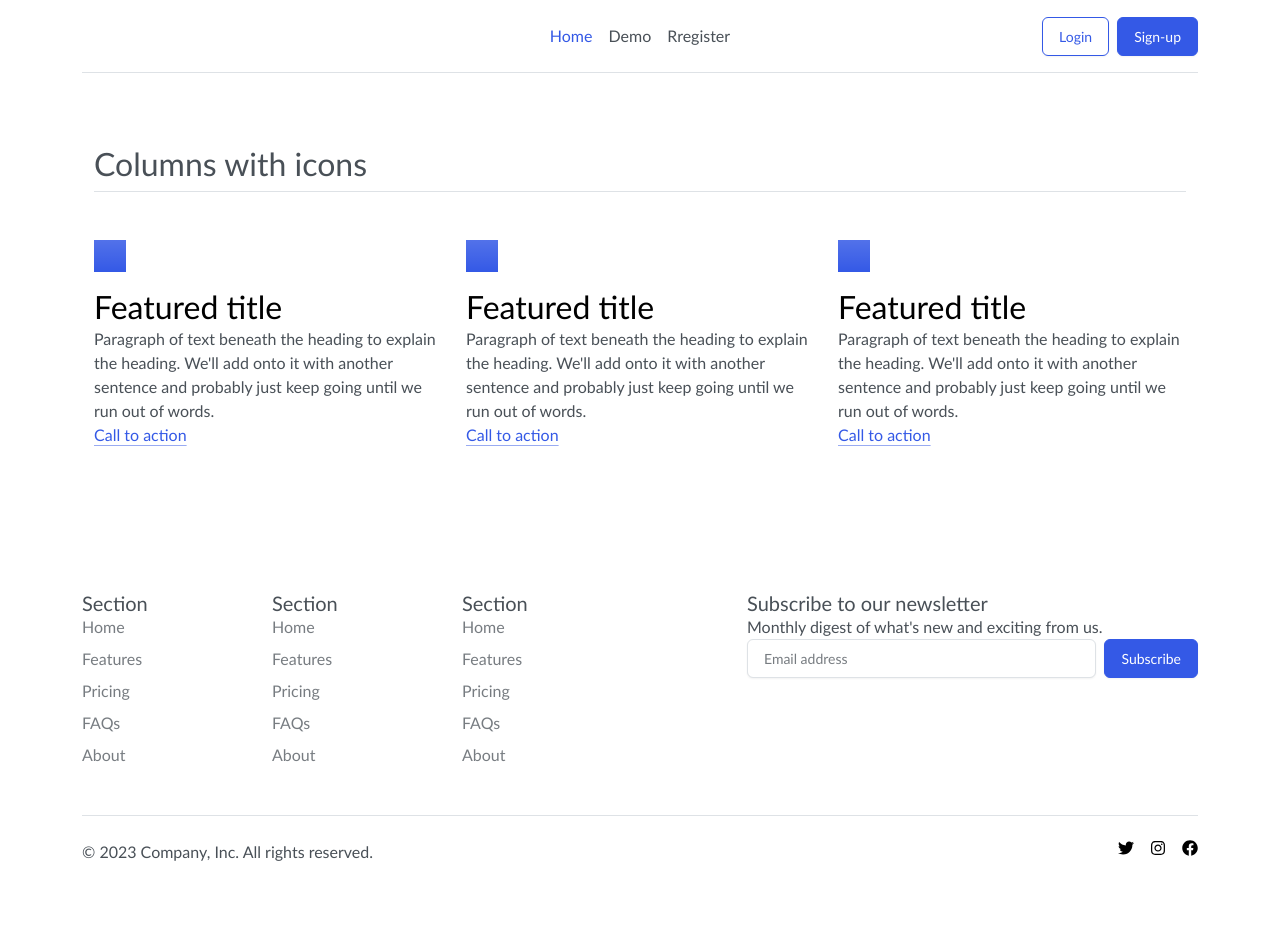
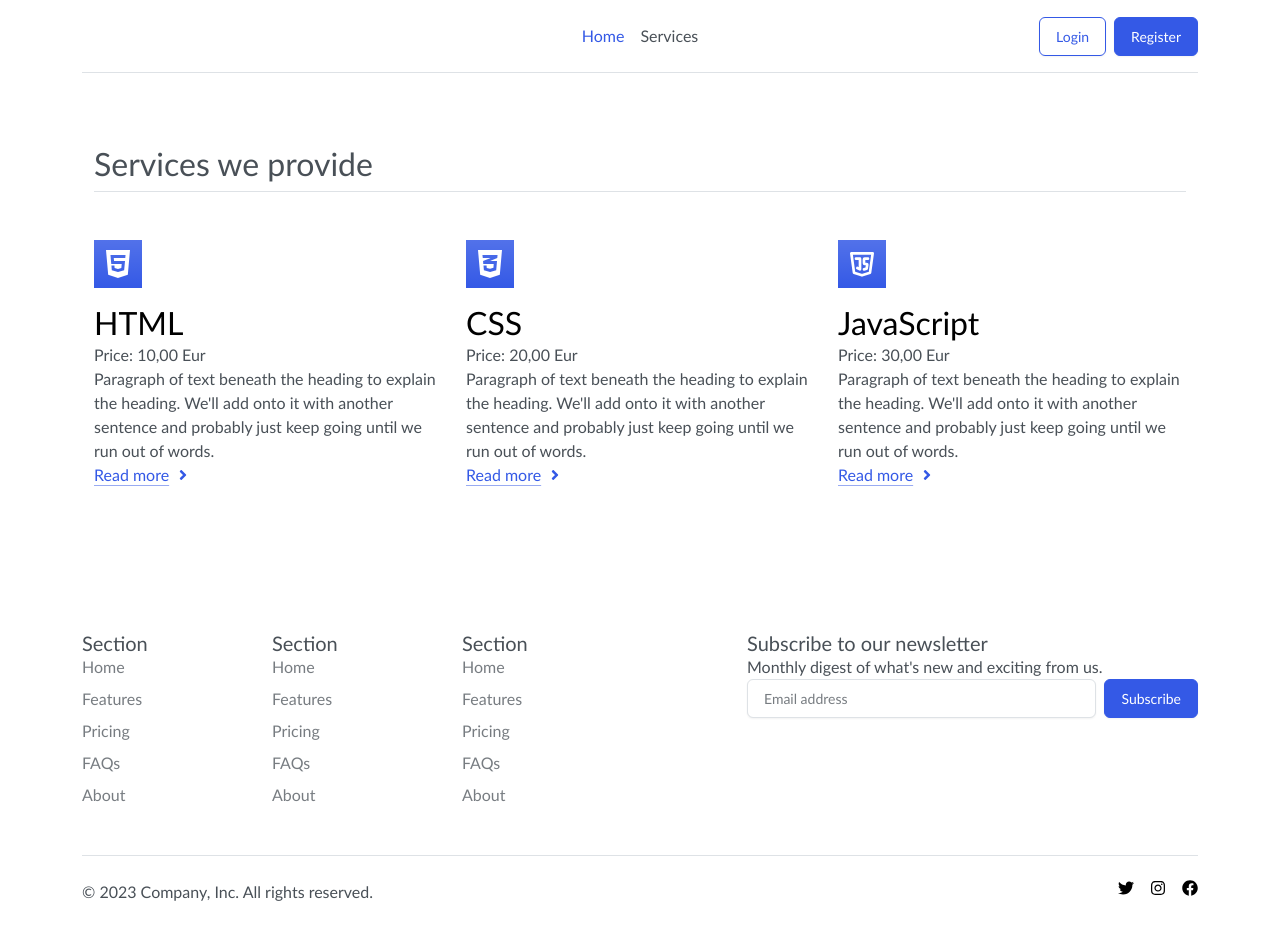
Before and after one commit to AntiusDragon/seolounge, a React (Create React App) app: page / in a window 1280 px wide. Shown: the top 940 px of the page. Built offline with nearby package versions, Linux system fonts and the light colour scheme.

Commit message:
Services

```diff
--- a/src/App.jsx
+++ b/src/App.jsx
@@ -1,6 +1,7 @@
 import { BrowserRouter, Routes, Route } from 'react-router-dom';
-import { DemoPage } from "./pages/Demo";
-import { HomePage } from "./pages/Home";
+
+import { HomePage } from "./pages/HomePage";
+import { ServicesPage } from './pages/ServicesPage';
 
 
 function App() {
@@ -8,7 +9,7 @@
     <BrowserRouter>
       <Routes>
         <Route index path='/' element={<HomePage />} />
-        <Route path='/demo' element={<DemoPage />} />
+        <Route path='/services' element={<ServicesPage />} />
         {/* <Route path='/register' element={<RegisterPage />} /> */}
         {/* <Route path='*' element={<NoPage />} /> */}
       </Routes>
--- a/src/components/Services.jsx
+++ /dev/null
@@ -1,42 +0,0 @@
-export function Services() {
-    return (
-        <div className="container px-4 py-5" id="featured-3">
-          <h2 className="pb-2 border-bottom">Columns with icons</h2>
-          <div className="row g-4 py-5 row-cols-1 row-cols-lg-3">
-            <div className="feature col">
-              <div className="feature-icon d-inline-flex align-items-center justify-content-center text-bg-primary bg-gradient fs-2 mb-3">
-                <svg className="bi" width="1em" height="1em"></svg>
-              </div>
-              <h3 className="fs-2 text-body-emphasis">Featured title</h3>
-              <p>Paragraph of text beneath the heading to explain the heading. We'll add onto it with another sentence and probably just keep going until we run out of words.</p>
-              <a href="/" className="icon-link">
-                Call to action
-                <svg className="bi"></svg>
-              </a>
-            </div>
-            <div className="feature col">
-              <div className="feature-icon d-inline-flex align-items-center justify-content-center text-bg-primary bg-gradient fs-2 mb-3">
-                <svg className="bi" width="1em" height="1em"></svg>
-              </div>
-              <h3 className="fs-2 text-body-emphasis">Featured title</h3>
-              <p>Paragraph of text beneath the heading to explain the heading. We'll add onto it with another sentence and probably just keep going until we run out of words.</p>
-              <a href="/" className="icon-link">
-                Call to action
-                <svg className="bi"></svg>
-              </a>
-            </div>
-            <div className="feature col">
-              <div className="feature-icon d-inline-flex align-items-center justify-content-center text-bg-primary bg-gradient fs-2 mb-3">
-                <svg className="bi" width="1em" height="1em"></svg>
-              </div>
-              <h3 className="fs-2 text-body-emphasis">Featured title</h3>
-              <p>Paragraph of text beneath the heading to explain the heading. We'll add onto it with another sentence and probably just keep going until we run out of words.</p>
-              <a href="/" className="icon-link">
-                Call to action
-                <svg className="bi"></svg>
-              </a>
-            </div>
-          </div>
-        </div>
-    )
-}
--- /dev/null
+++ b/src/components/ServicesBlock.jsx
@@ -0,0 +1,20 @@
+import { FaAngleRight } from "react-icons/fa";
+
+export function ServicesBlock({ data }) {
+    const { title, description, price, link, icon } = data;
+
+    return (
+        <div className="feature col">
+          <div className="feature-icon d-inline-flex align-items-center justify-content-center text-bg-primary bg-gradient fs-2 mb-3 p-2">
+          {icon}
+          </div>
+          <h3 className="fs-2 text-body-emphasis">{title}</h3>
+          <p>Price: {price},00 Eur</p>
+          <p>{description}</p>
+          <a href={link} className="icon-link">
+            Read more
+            <FaAngleRight />
+          </a>
+        </div>
+    )
+}
--- a/src/pages/Home.jsx
+++ /dev/null
@@ -1,15 +0,0 @@
-import { Footer } from "../components/Footer";
-import { Header } from "../components/Header";
-import { Services } from "../components/Services";
-
-export function HomePage() {
-    return (
-        <>
-            <Header />
-            <main>
-              <Services />
-            </main>
-            <Footer />
-        </>
-    )
-}
--- /dev/null
+++ b/src/pages/HomePage.jsx
@@ -0,0 +1,15 @@
+import { Footer } from "../sections/Footer";
+import { Header } from "../sections/Header";
+import { Services } from "../sections/Services";
+
+export function HomePage() {
+    return (
+        <>
+            <Header />
+            <main>
+                <Services limit={3} />
+            </main>
+            <Footer />
+        </>
+    )
+}
--- /dev/null
+++ b/src/pages/ServicesPage.jsx
@@ -0,0 +1,15 @@
+import { Footer } from "../sections/Footer";
+import { Header } from "../sections/Header";
+import { Services } from "../sections/Services";
+
+export function ServicesPage() {
+    return (
+        <>
+            <Header />
+            <main>
+                <Services sortBy="titleAZ"/>
+            </main>
+            <Footer />
+        </>
+    )
+}
--- a/src/components/Header.jsx
+++ b/src/sections/Header.jsx
@@ -12,13 +12,12 @@
 
             <ul className="nav col-12 col-md-auto mb-2 justify-content-center mb-md-0">
               <li><Link to="/" className="nav-link px-2 link-primary">Home</Link></li>
-              <li><Link to="/demo" className="nav-link px-2">Demo</Link></li>
-              <li><Link to="/register" className="nav-link px-2">Rregister</Link></li>
+              <li><Link to="/services" className="nav-link px-2">Services</Link></li>
             </ul>
 
             <div className="col-md-3 text-end">
               <button type="button" className="btn btn-outline-primary me-2">Login</button>
-              <button type="button" className="btn btn-primary">Sign-up</button>
+              <button type="button" className="btn btn-primary">Register</button>
             </div>
           </header>
         </div>
--- /dev/null
+++ b/src/sections/Services.jsx
@@ -0,0 +1,85 @@
+import { FaCss3Alt, FaGitAlt, FaHtml5, FaReact } from "react-icons/fa";
+import { TbBrandJavascript } from "react-icons/tb";
+import { CgSmartHomeRefrigerator } from "react-icons/cg";
+import { ServicesBlock } from "../components/ServicesBlock";
+
+export function Services({ limit, sortBy }) {
+  const servicesData = [
+    {
+      id: 1,
+      title: 'HTML',
+      description: `Paragraph of text beneath the heading to explain the heading. We'll add onto it with another sentence and probably just keep going until we run out of words.`,
+      link: '/services/HTML',
+      price: 10,
+      icon: <FaHtml5 />,
+    },
+    {
+      id: 2,
+      title: 'CSS',
+      description: `Paragraph of text beneath the heading to explain the heading. We'll add onto it with another sentence and probably just keep going until we run out of words.`,
+      link: '/services/HTML',
+      price: 20,
+      icon: <FaCss3Alt />,
+    },
+    {
+      id: 3,
+      title: 'JavaScript',
+      description: `Paragraph of text beneath the heading to explain the heading. We'll add onto it with another sentence and probably just keep going until we run out of words.`,
+      link: '/services/HTML',
+      price: 30,
+      icon: <TbBrandJavascript />,
+    },
+    {
+      id: 4,
+      title: 'Git',
+      description: `Paragraph of text beneath the heading to explain the heading. We'll add onto it with another sentence and probably just keep going until we run out of words.`,
+      link: '/services/HTML',
+      price: 50,
+      icon: <FaGitAlt />,
+    },
+    {
+      id: 5,
+      title: 'React.js',
+      description: `Paragraph of text beneath the heading to explain the heading. We'll add onto it with another sentence and probably just keep going until we run out of words.`,
+      link: '/services/HTML',
+      price: 40,
+      icon: <FaReact />,
+    },
+    {
+      id: 6,
+      title: 'Šaldytuvas',
+      description: `Paragraph of text beneath the heading to explain the heading. We'll add onto it with another sentence and probably just keep going until we run out of words.`,
+      link: '/services/HTML',
+      price: 0,
+      icon: <CgSmartHomeRefrigerator />
+    },
+  ];
+
+  const trueLimit = servicesData.length > limit ? limit : servicesData.length;
+
+  const  sortByTitleAZ = (a, b) => a.title < b.title ? -1 : a.title === b.title ? 0 : 1;
+  const  sortByTitleZA = (a, b) => a.title < b.title ? 1 : a.title === b.title ? 0 : -1;
+  const  sortByPriceAZ = (a, b) => a.price - b.price;
+  const  sortByPriceZA = (a, b) => b.price - a.price;
+
+  const sortingAlgos = {
+    titleAZ: sortByTitleAZ,
+    titleZA: sortByTitleZA,
+    price09: sortByPriceAZ,
+    price90: sortByPriceZA,
+  }
+
+    return (
+        <div className="container px-4 py-5" id="featured-3">
+          <h2 className="pb-2 border-bottom">Services we provide</h2>
+          <div className="row g-4 py-5 row-cols-1 row-cols-lg-3">
+            {servicesData
+              .sort(sortingAlgos[sortBy])
+              .slice(0, trueLimit)
+              .map((service) => <ServicesBlock key={service.id} data={service}/>
+              )
+            }
+          </div>
+        </div>
+    )
+}
```
Also changed, not shown: src/sections/Footer.jsx (renamed from src/components/Footer.jsx).
